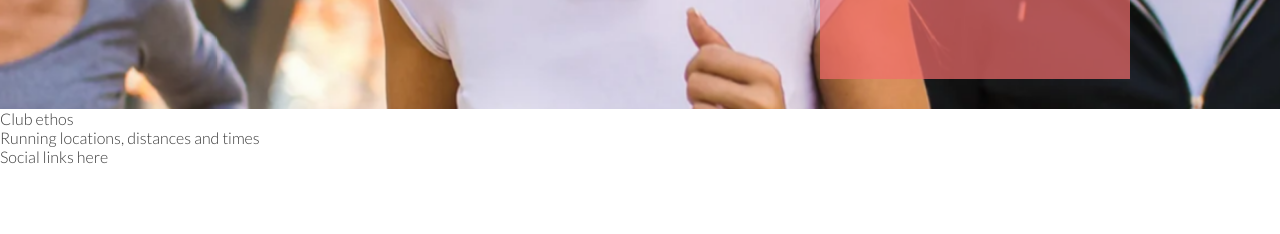
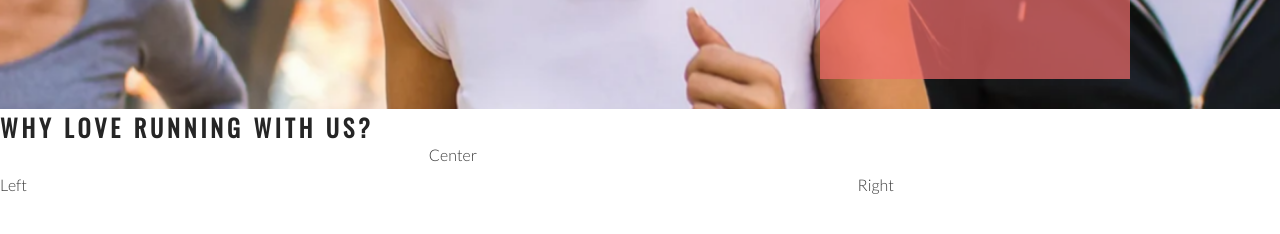
Before and after one commit to adamsburge/love-running-project, a plain HTML site: page index.html in a window 1280 px wide. Shown: the part 566-800 px from the top of the page. Drawn offline with nearby package versions, Linux system fonts and the light colour scheme.

Commit message:
Add styling to club ethos section

```diff
--- a/assets/css/style.css
+++ b/assets/css/style.css
@@ -24,6 +24,7 @@ h1, h2 {
 #logo {
     float: left;
     font-size: 280%;
+    margin-left: 30px;
 }
 
 /* navigation links */
@@ -111,3 +112,26 @@ h1, h2 {
 
     position: absolute;
 }
+
+/* club ethos */
+
+#club-ethos {
+    height: 600px;
+}
+
+#left-about {
+    padding-top: 30px;
+    width: 33%;
+    float: left;
+}
+
+#right-about {
+    padding-top: 30px;
+    width: 33%;
+    float: right;
+}
+
+#center-about {
+    width: 33%;
+    margin: 0 auto;
+}
--- a/index.html
+++ b/index.html
@@ -36,8 +36,11 @@
             <h3>Dublin Docklands & Phoenix Park</h3>
         </div>
     </section>
-    <section>
-        Club ethos
+    <section id="club-ethos">
+        <h1>Why Love Running With Us?</h1>
+        <div id="left-about">Left</div>
+        <div id="right-about">Right</div>
+        <div id="center-about">Center</div>
     </section>
     <section>
         Running locations, distances and times
```
